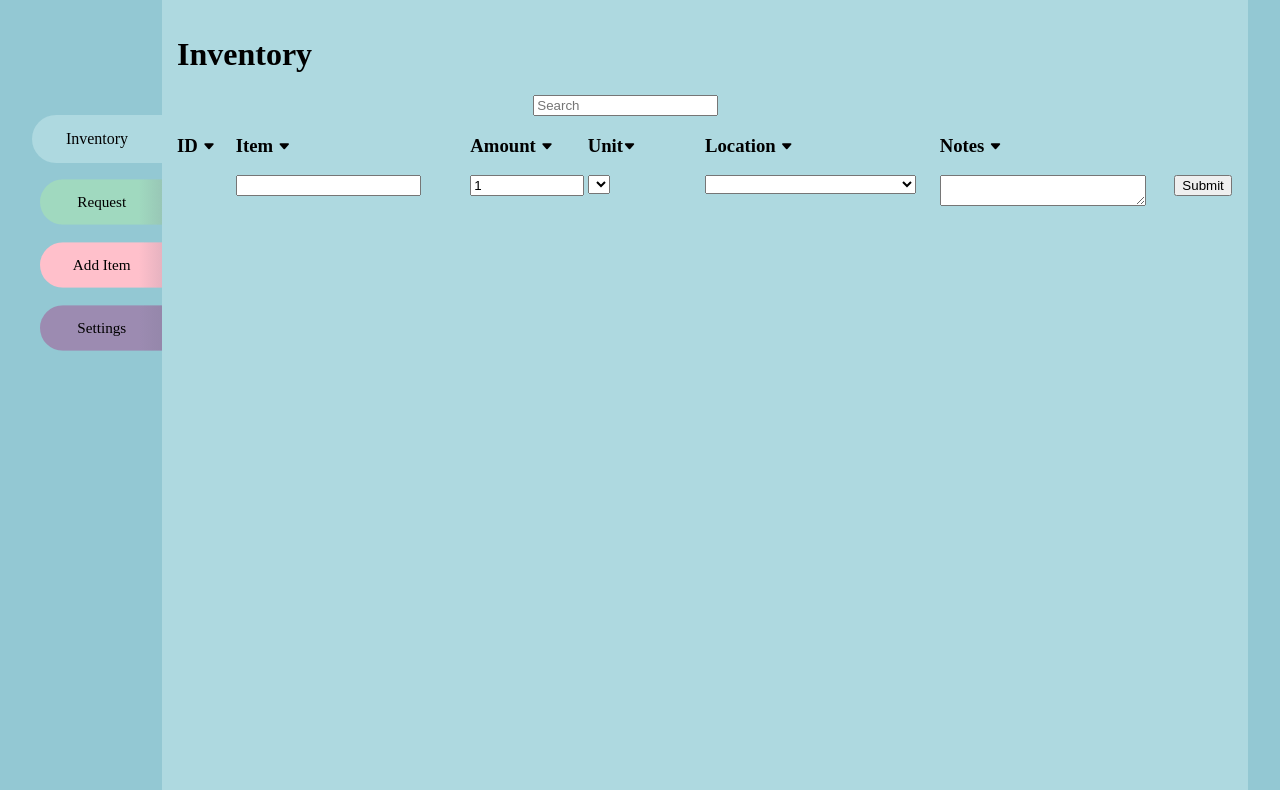
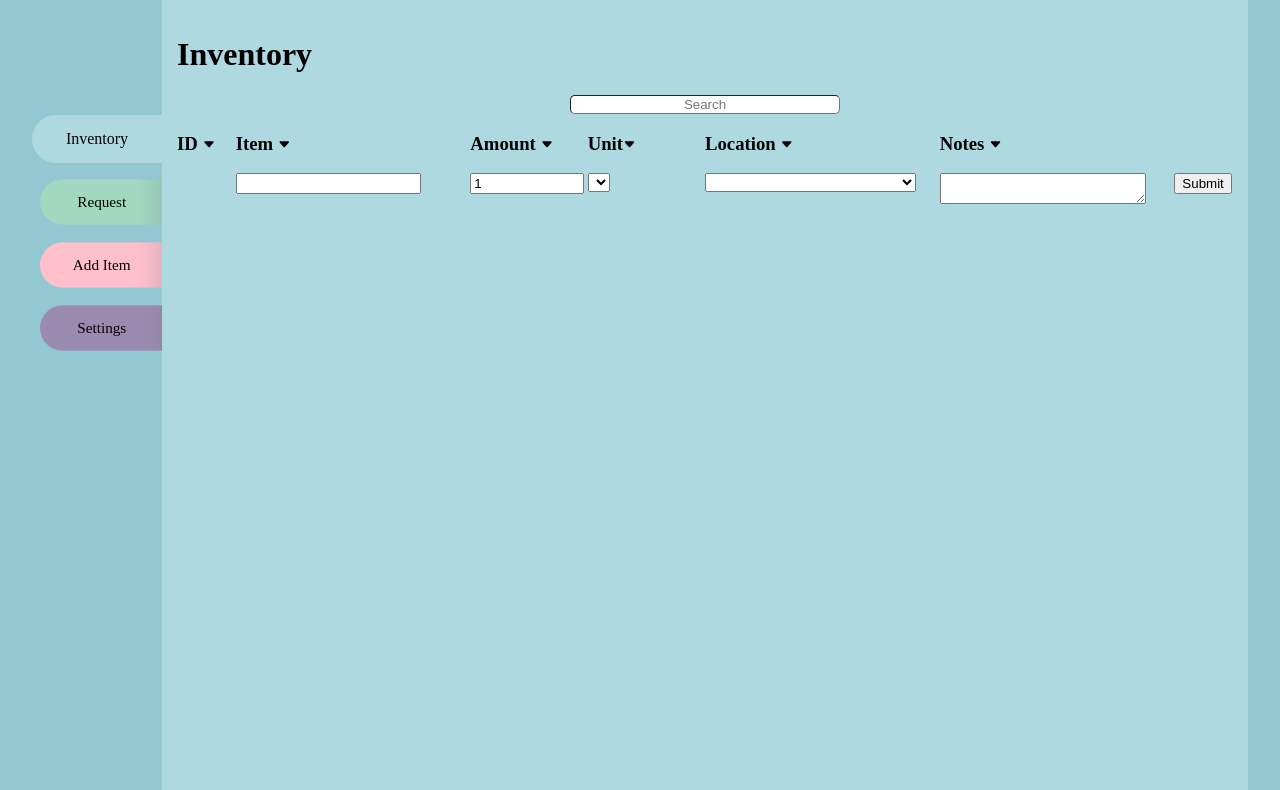
Before and after one commit to hello-pmwilson/cell_bio_inventory, a Django app: page / in a window 1280 px wide. Shown: the part 30-820 px from the top of the page. Run offline with Django 4.2, Linux system fonts and the light colour scheme; the visitor is signed in with stand-in values (Sample User, id 1); data that the repository does not hold is empty.

Commit message:
fix search function
the selectors changed now that it is in the grid layout. I also found the .text() option which allowed for selecting the whole innerhtml for the row instead of looping through the cells

```diff
--- a/inventory/static/inventory/css/style.css
+++ b/inventory/static/inventory/css/style.css
@@ -54,11 +54,20 @@ body {
   z-index: 1;
 }
 
-.data-header {
-  width: 85%;
-  /* position: fixed; */
+.search-bar {
   display: flex;
   justify-content: center;
+  align-items: center;
+}
+
+#search {
+  width: 25%;
+  border-radius: 5px;
+  border-width: 1px;
+}
+
+#search::placeholder {
+  text-align: center;
 }
 
 .tab {
--- a/inventory/static/inventory/js/index.js
+++ b/inventory/static/inventory/js/index.js
@@ -1,7 +1,7 @@
 $(document).ready(function() {
-  var dataDiv = $("#data")
-  var defaultURL = dataDiv.attr("defaultURL")
+  //Load Data
   //When the page is called, make the API call for the data to load in
+  var defaultURL = $('#data').attr("defaultURL")
   $.ajax({
     url: defaultURL,
     type: 'GET',
@@ -16,7 +16,7 @@ $(document).ready(function() {
   });
 
   //Loading Animation - Loading Flask
-  //Thanks yqnn.github.io/svg-path-editor/ for the editor which was used to make the svg
+  //thanks yqnn.github.io/svg-path-editor/ for the editor which was used to make the svg
   var loadingFlaskPath = $("#loading-flask-path")
   const paths = [
       "m8 53q-10 0-1-12l6-6v-18q-5-4 0-4h7q5 0 0 4v18l6 6q10 12 0 12h-18m6-39q-3 0 0 2v19l-6 6q5-3 11 1 4 2 6-1l-6-6v-19q3-2 0-2M15 5A1 1 0 0013 7 1 1 0 0015 5M21-2A1 1 0 0021 1 1 1 0 0021-2M15-13A1 1 0 0015-10 1 1 0 0015-13",
@@ -35,19 +35,15 @@ $(document).ready(function() {
       clearInterval(loopLoadingFlask); // This will stop the interval after 5 seconds
     }, 5000);
 
-    const tabColors = {
-      "inventory": ["#aed9e0", "#93c8d3"], //blue
-      "requests": ["#a0d9bf", "#90c8ab"], //green
-      "addItem": ["#ffc0cb", "#ffb6c1"], //pink
-      "settings": ["#9c8bb1", "#817f9b"] //purple
+//Tabs
+  const tabColors = {
+    "inventory": ["#aed9e0", "#93c8d3"], //blue
+    "requests": ["#a0d9bf", "#90c8ab"], //green
+    "addItem": ["#ffc0cb", "#ffb6c1"], //pink
+    "settings": ["#9c8bb1", "#817f9b"] //purple
   }
-  const inventoryTab = $("#inventory")
-  const requestTab = $("#requests")
-  const addItemTab = $("#addItem")
-  const settingsTab = $("#settings")
 
-
-  //when selecting new tabs, change the color of the page. get the color from the tabColors object
+  //when selecting new tabs
   var tabs = $(".tab")
   tabs.click(function(e) {
       //change the color
--- a/inventory/static/inventory/js/script.js
+++ b/inventory/static/inventory/js/script.js
@@ -1,6 +1,8 @@
 $(document).ready(function() {
+    rows = $('section').slice(2) //excludes the title and form rows
+
     //change background color when a user hovers over a row
-    $('section').slice(2).hover(
+    $(rows).hover(
         function() {
             const children = this.children;
             for (let i =0; i<children.length; i++) {
@@ -20,24 +22,11 @@ $(document).ready(function() {
     //skipping the form row, and update what is shown in the table based on matches
     //case insensitive
     $('#search').keyup(function(e) {
-        var filter = e.target.value.toLowerCase();
-        var rows = $('tbody').find('tr:not(:first)');
-
-        for (var i = 1; i < rows.length; i++) {
-            var row = rows[i]
-            var cells = row.getElementsByTagName('td');
-            var showRow = false;
-
-            for (var j = 0; j < cells.length; j++) {
-                var cell = cells[j];
-
-                if (cell.innerHTML.toLowerCase().indexOf(filter) > -1) {
-                  showRow = true;
-                  break;
-                }
-              }
-
-              row.style.display = showRow ? "" : "none";
+        var search = e.target.value.toLowerCase();
+        for (let i = 0; i < $(rows).length; i++) {
+            text = $(rows[i]).text().toLowerCase()
+            let showRow = text.indexOf(search) !== -1 ? "" : "none";
+            $(rows[i]).css('display', showRow);
         }
     })
 
--- a/inventory/templates/inventory/add_item.html
+++ b/inventory/templates/inventory/add_item.html
@@ -2,9 +2,7 @@
 <script src="{% static 'inventory/js/script.js' %}"></script>
 <link rel="stylesheet" href="{% static 'inventory/css/add_item_data.css' %}">
 <h1 class="title">Items</h1>
-<div class="data-header">
-    <input type="text" class="search" placeholder="Search">
-</div>
+<div class="search-bar"><input type="text" id="search" placeholder="Search"></div>
 <div id="data-data">
     <section class="column-header">
         <h3 class="pid-column">ID <i class="bi bi-caret-down-fill filter" id="-id"></i></h3>
--- a/inventory/templates/inventory/inventory.html
+++ b/inventory/templates/inventory/inventory.html
@@ -2,9 +2,7 @@
 <script src="{% static 'inventory/js/script.js' %}"></script>
 <link rel="stylesheet" href="{% static 'inventory/css/inventory_data.css' %}">
 <h1 class="title">Inventory</h1>
-<div class="data-header">
-    <input type="text" class="search" placeholder="Search">
-</div>
+<div class="search-bar"><input type="text" id="search" placeholder="Search"></div>
 <div id="data-data">
     <section class="column-header">
         <h3 class="pid-column">ID <i class="bi bi-caret-down-fill filter" id="-id"></i></h3>
--- a/inventory/templates/inventory/requests.html
+++ b/inventory/templates/inventory/requests.html
@@ -2,9 +2,7 @@
 <script src="{% static 'inventory/js/script.js' %}"></script>
 <link rel="stylesheet" href="{% static 'inventory/css/request_data.css' %}">
 <h1 class="title">Requests</h1>
-<div class="data-header">
-    <input type="text" class="search" placeholder="Search">
-</div>
+<div class="search-bar"><input type="text" id="search" placeholder="Search"></div>
 <div id="data-data">
     <section id="column-header">
         <h3 class="pid-column">ID <i class="bi bi-caret-down-fill filter" id="-id"></i></h3>
--- a/inventory/templates/inventory/settings.html
+++ b/inventory/templates/inventory/settings.html
@@ -1,11 +1,10 @@
 {% load static %}
 <script src="{% static 'inventory/js/script.js' %}"></script>
 <link rel="stylesheet" href="{% static 'inventory/css/settings_data.css' %}">
-
+<div class="search-bar"><input type="text" id="search" placeholder="Search"></div>
 <div id="unit-data">
 <h1 class="title">Units</h1>
 <div class="data-header">
-    <input type="text" class="search" placeholder="Search">
 </div>
 <div class="data-data">
     <section class="column-header">
@@ -34,7 +33,6 @@
 <div id="location-data">
     <h1 class="title">Locations</h1>
     <div class="data-header">
-        <input type="text" class="search" placeholder="Search">
     </div>
     <div class="data-data">
         <section class="column-header">
```
